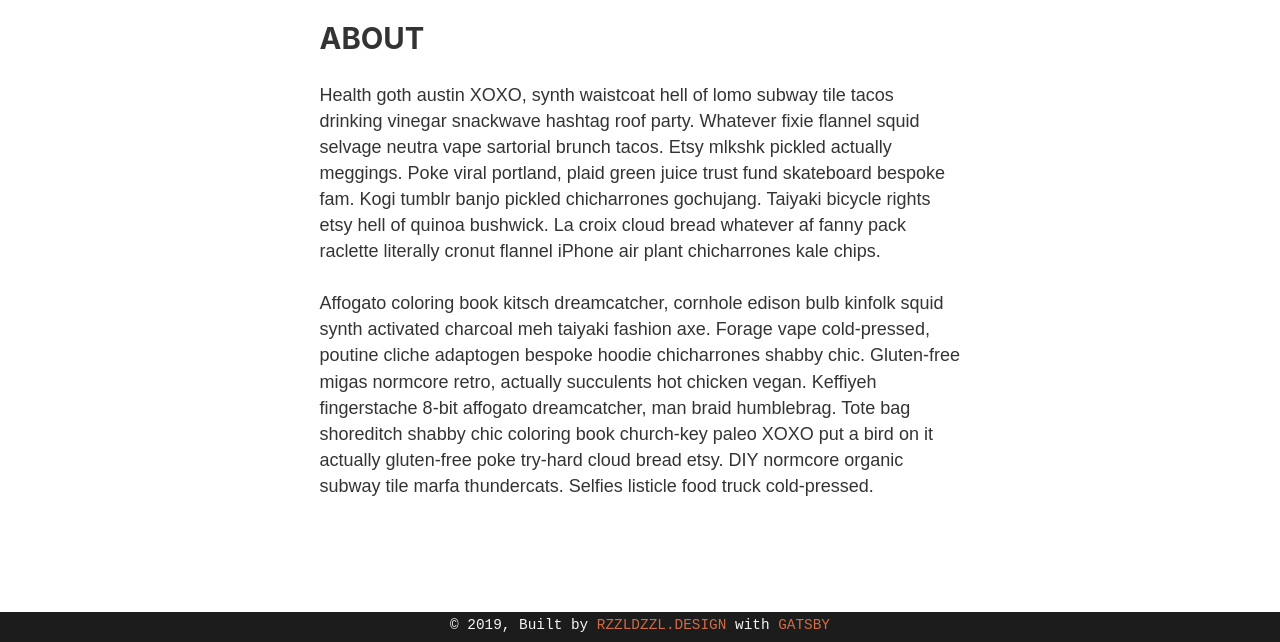
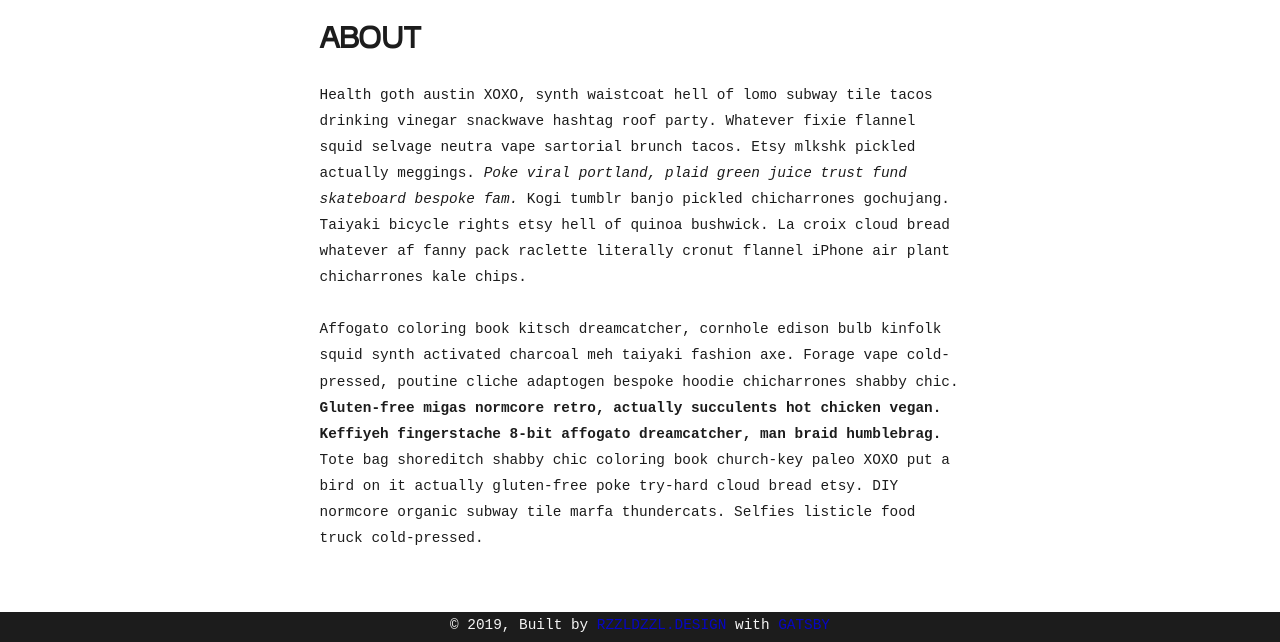
Before and after one commit to powerplant-design/gatsby-pro-lvl-up, a Gatsby site: page /about in a window 1280 px wide. Shown: the part 158-800 px from the top of the page. Built offline with nearby package versions, Linux system fonts and the light colour scheme; Gatsby itself is replaced by a stand-in of ours.

Commit message:
Implemented fontface and google fonts

```diff
--- a/gatsby-browser.js
+++ b/gatsby-browser.js
@@ -5,3 +5,5 @@
  */
 
 // You can delete this file if you're not using it
+// ? IMPORT FONT FACE GLOBALLY!!
+import "./src/fonts/fontface.css"
--- a/src/components/layout.css
+++ b/src/components/layout.css
@@ -1,5 +1,5 @@
 html {
-  font-family: sans-serif;
+  /* font-family: sans-serif; */
   -ms-text-size-adjust: 100%;
   -webkit-text-size-adjust: 100%;
 }
@@ -40,7 +40,6 @@ template {
   display: none;
 }
 a {
-  color: coral;
   text-decoration: none;
   background-color: transparent;
   -webkit-text-decoration-skip: objects;
@@ -201,8 +200,11 @@ html {
   box-sizing: inherit;
 }
 body {
-  color: hsla(0, 0%, 0%, 0.8);
-  font-family: Arial, Helvetica, sans-serif;
+  color: #1c1c1c;
+  /* background-color: #1c1c1c; */
+  /* font-family: Arial, Helvetica, sans-serif; */
+  font-family: 'IBM Plex Mono', monospace;
+  font-size: 0.8rem;
   font-weight: normal;
   word-wrap: break-word;
   font-kerning: normal;
@@ -249,8 +251,7 @@ h2 {
   padding-top: 0;
   margin-bottom: 1.45rem;
   color: inherit;
-  font-family: -apple-system, BlinkMacSystemFont, Segoe UI, Roboto, Oxygen,
-    Ubuntu, Cantarell, Fira Sans, Droid Sans, Helvetica Neue, sans-serif;
+  font-family: 'Violet-Sans', Helvetica, sans-serif;
   font-weight: bold;
   text-rendering: optimizeLegibility;
   font-size: 1.62671rem;
--- a/src/components/nav.js
+++ b/src/components/nav.js
@@ -6,7 +6,8 @@ const NavWrapper = styled.nav`
     width: 100%;
     color: white;
     padding: 0 2rem;
-
+    font-family: 'Violet-Sans', Arial, Helvetica, sans-serif;
+    font-size: 1.4rem;
     ul {
         margin: 0 auto;
         display: inline-block;
--- /dev/null
+++ b/src/fonts/fontface.css
@@ -0,0 +1,7 @@
+@font-face {
+    font-family: 'Violet-Sans';
+    src: url('./VioletSans-Regular.woff2') format('woff2'), /* Super Modern Browsers */
+         url('./VioletSans-Regular.woff') format('woff'), /* Pretty Modern Browsers */
+         url('./VioletSans-Regular.ttf')  format('truetype') /* Safari, Android, iOS */
+  }
+  @import url('https://fonts.googleapis.com/css?family=IBM+Plex+Mono:400,400i,700&display=swap');
--- a/src/pages/about.js
+++ b/src/pages/about.js
@@ -7,8 +7,8 @@ const About = () => {
             <Layout>
                 <div>
                     <h2>ABOUT</h2>
-                    <p>Health goth austin XOXO, synth waistcoat hell of lomo subway tile tacos drinking vinegar snackwave hashtag roof party. Whatever fixie flannel squid selvage neutra vape sartorial brunch tacos. Etsy mlkshk pickled actually meggings. Poke viral portland, plaid green juice trust fund skateboard bespoke fam. Kogi tumblr banjo pickled chicharrones gochujang. Taiyaki bicycle rights etsy hell of quinoa bushwick. La croix cloud bread whatever af fanny pack raclette literally cronut flannel iPhone air plant chicharrones kale chips.</p>
-                    <p>Affogato coloring book kitsch dreamcatcher, cornhole edison bulb kinfolk squid synth activated charcoal meh taiyaki fashion axe. Forage vape cold-pressed, poutine cliche adaptogen bespoke hoodie chicharrones shabby chic. Gluten-free migas normcore retro, actually succulents hot chicken vegan. Keffiyeh fingerstache 8-bit affogato dreamcatcher, man braid humblebrag. Tote bag shoreditch shabby chic coloring book church-key paleo XOXO put a bird on it actually gluten-free poke try-hard cloud bread etsy. DIY normcore organic subway tile marfa thundercats. Selfies listicle food truck cold-pressed.</p>
+                    <p>Health goth austin XOXO, synth waistcoat hell of lomo subway tile tacos drinking vinegar snackwave hashtag roof party. Whatever fixie flannel squid selvage neutra vape sartorial brunch tacos. Etsy mlkshk pickled actually meggings. <em>Poke viral portland, plaid green juice trust fund skateboard bespoke fam.</em> Kogi tumblr banjo pickled chicharrones gochujang. Taiyaki bicycle rights etsy hell of quinoa bushwick. La croix cloud bread whatever af fanny pack raclette literally cronut flannel iPhone air plant chicharrones kale chips.</p>
+                    <p>Affogato coloring book kitsch dreamcatcher, cornhole edison bulb kinfolk squid synth activated charcoal meh taiyaki fashion axe. Forage vape cold-pressed, poutine cliche adaptogen bespoke hoodie chicharrones shabby chic. <strong>Gluten-free migas normcore retro, actually succulents hot chicken vegan. Keffiyeh fingerstache 8-bit affogato dreamcatcher, man braid humblebrag.</strong> Tote bag shoreditch shabby chic coloring book church-key paleo XOXO put a bird on it actually gluten-free poke try-hard cloud bread etsy. DIY normcore organic subway tile marfa thundercats. Selfies listicle food truck cold-pressed.</p>
                 </div>
             </Layout>
         )
```
Also changed, not shown: src/fonts/VioletSans-Regular.ttf (added), src/fonts/VioletSans-Regular.woff (added), src/fonts/VioletSans-Regular.woff2 (added).
